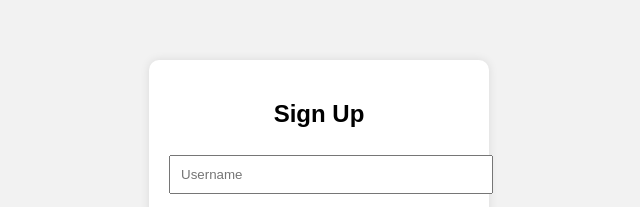
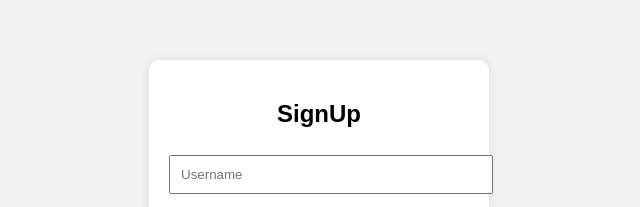
Before and after one commit to Dastagiri3/Login-Page-B, a plain HTML site: page signup.html in a window 1280 px wide. Shown: the part 197-404 px from the top of the page, 321-961 px from the left. Drawn offline with Linux system fonts and the light colour scheme.

Commit message:
Update signup.html

```diff
--- a/signup.html
+++ b/signup.html
@@ -7,7 +7,7 @@
 <body>
 
 <div class="login-box">
-    <h2>Sign Up</h2>
+    <h2>SignUp</h2>
 
     <input type="text" id="newUsername" placeholder="Username">
     <input type="password" id="newPassword" placeholder="Password">
```
